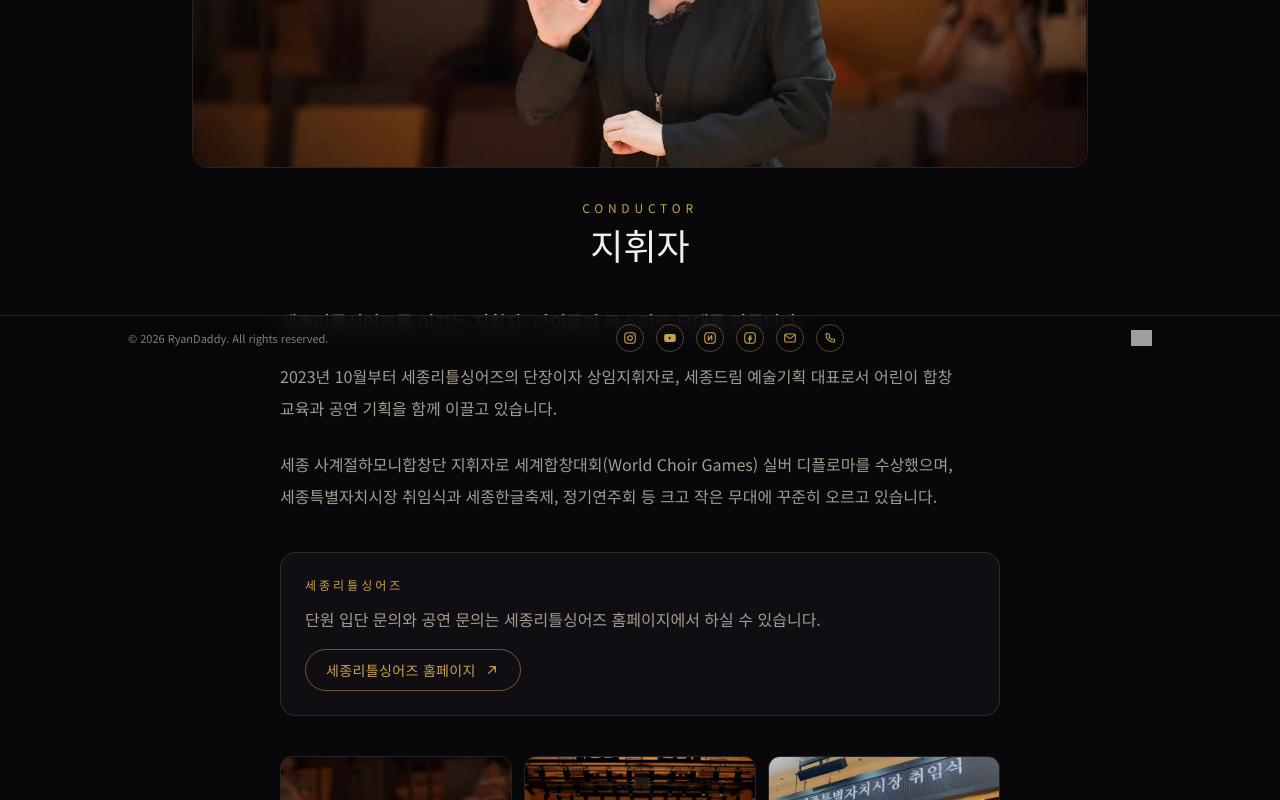
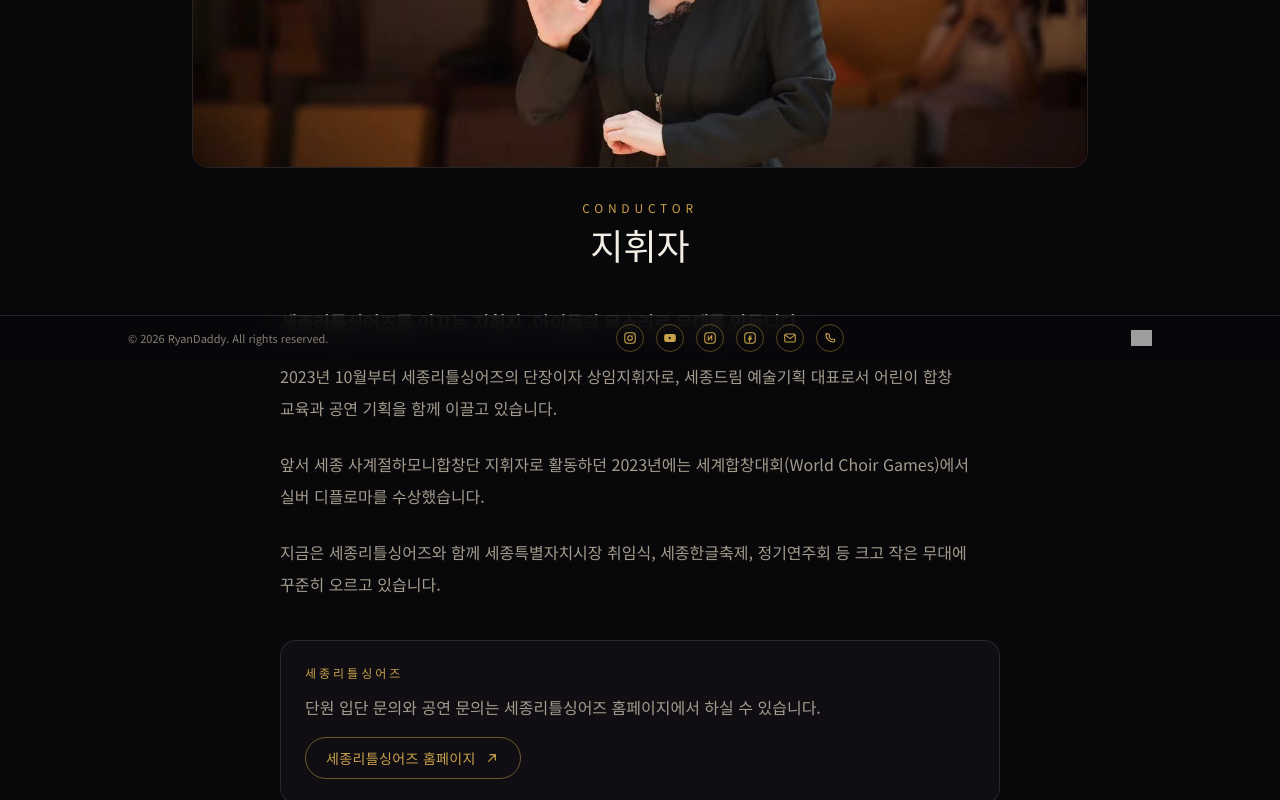
Before and after one commit to yhcho94/sopranoji, a Next.js app: page /conductor in a window 1280 px wide. Shown: the part 440-1240 px from the top of the page. Built offline with nearby package versions, Linux system fonts and the light colour scheme; grey boxes are pictures that could not be loaded.

Commit message:
지휘자 소개에서 세종 사계절하모니합창단을 과거 경력으로 명확히 구분
Co-Authored-By: Claude Opus 5 <noreply@anthropic.com>
Claude-Session: https://claude.ai/code/session_01UbCqSkpUbNHwrURjbfnD9f

```diff
--- a/src/app/conductor/page.tsx
+++ b/src/app/conductor/page.tsx
@@ -40,9 +40,13 @@ export default function ConductorPage() {
             있습니다.
           </p>
           <p>
-            세종 사계절하모니합창단 지휘자로 세계합창대회(World Choir Games)
-            실버 디플로마를 수상했으며, 세종특별자치시장 취임식과 세종한글축제,
-            정기연주회 등 크고 작은 무대에 꾸준히 오르고 있습니다.
+            앞서 세종 사계절하모니합창단 지휘자로 활동하던 2023년에는
+            세계합창대회(World Choir Games)에서 실버 디플로마를 수상했습니다.
+          </p>
+          <p>
+            지금은 세종리틀싱어즈와 함께 세종특별자치시장 취임식,
+            세종한글축제, 정기연주회 등 크고 작은 무대에 꾸준히 오르고
+            있습니다.
           </p>
         </div>
 
```
